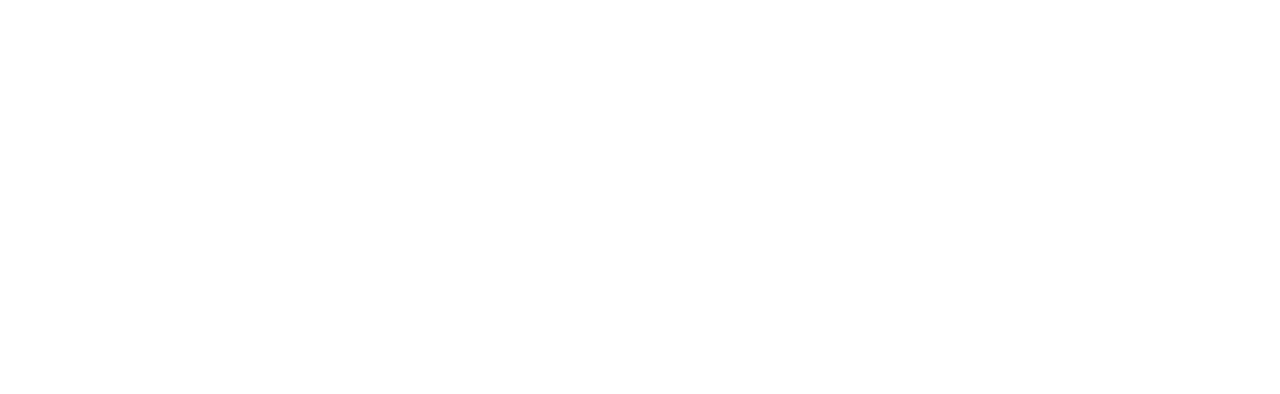
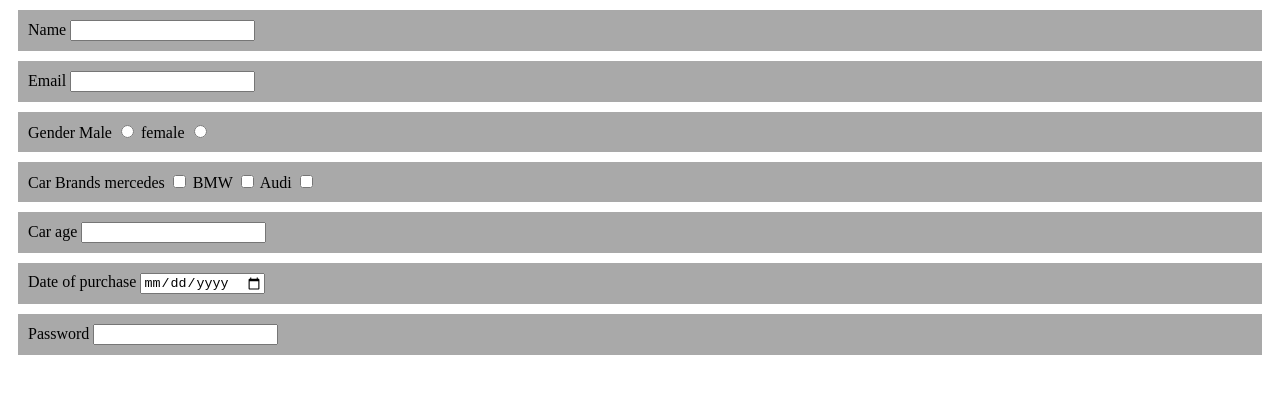
Before and after one commit to acciojob/car-insurance-form-dev-ninad, a website: page main.html in a window 1280 px wide. Drawn offline with Linux system fonts and the light colour scheme.

Commit message:
created a submission

```diff
--- a/main.html
+++ b/main.html
@@ -8,6 +8,44 @@
 
 <body>
 	<!-- the entire body must be written by student -->
+	<form method="get">
+        <div>
+        <label for="Name">Name</label>
+        <input type="text" required id="Name">
+		</div>
+		<div>
+        <label for="Email">Email</label>
+        <input type="email" required id="Email">
+		</div>
+		<div>
+        <label for="gender">Gender</label>
+        <label for="male">Male</label>
+        <input type="radio" id="male" name="gender" value="m">
+        <label for="female">female</label>
+        <input type="radio" id="female" name="gender" value="f">
+		</div>
+		<div>
+        <label for="Car brands">Car Brands</label>
+        <label for="mercedes">mercedes</label>
+        <input type="checkbox" id="mercedes" name="mercedes">
+        <label for="BMW">BMW</label>
+        <input type="checkbox" id="BMW" name="BMW">
+        <label for="Audi">Audi</label>
+        <input type="checkbox" id="Audi" name="Audi">
+		</div>
+		<div>
+        <label for="age">Car age</label>
+        <input type="number" required id="age">
+		</div>
+		<div>
+        <label for="dop">Date of purchase</label>
+        <input type="date" required id="dop">
+		</div>
+		<div>
+        <label for="pass">Password</label>
+        <input type="password" required id="pass">
+        </div>
+    </form>
     <script type="text/javascript" src="./script.js">
 </script>
 
--- a/styles.css
+++ b/styles.css
@@ -1,2 +1,8 @@
 
 /* Your CSS Code here. */
+div{
+	display:block;
+	padding:10px;
+	margin:10px;
+	background-color: darkgray;
+}
```
